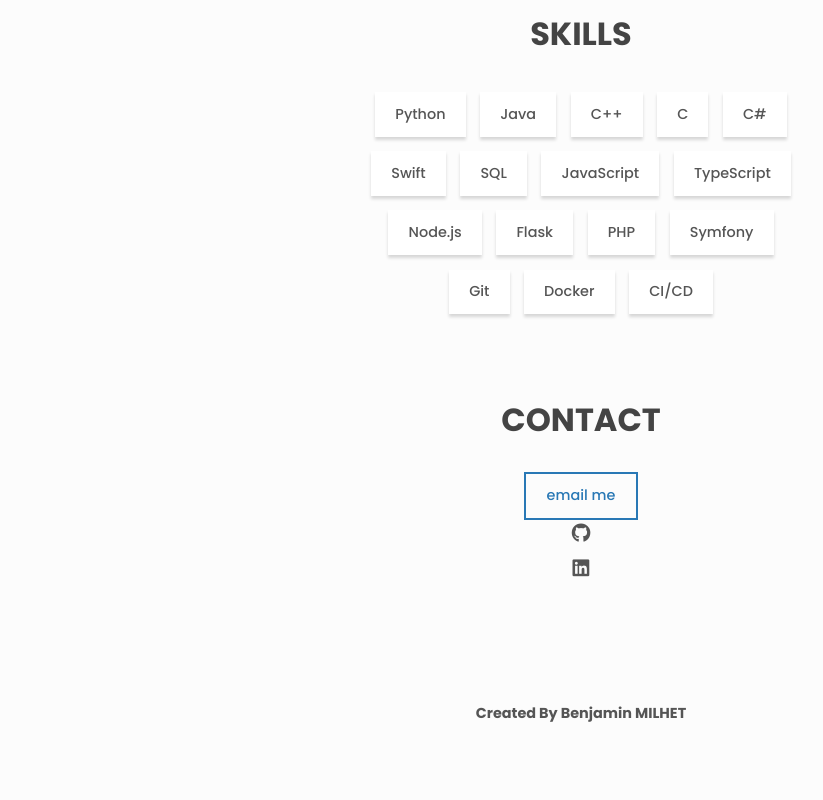
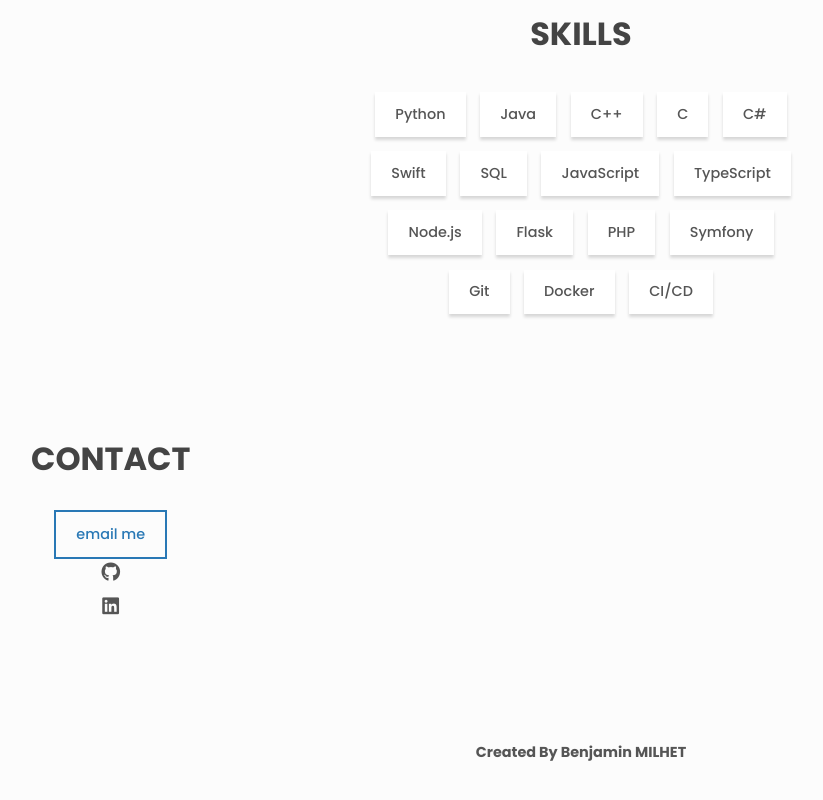
Before and after one commit to benjamin-milhet/benjamin-milhet.github.io, a plain HTML site: page index.html in a window 1280 px wide. Shown: the part 4644-5444 px from the top of the page, without its empty margins (59-882 px from the left). Before the commit the page ends 5417 px from the top, so only its background shows below. Drawn offline with Linux system fonts and the light colour scheme.

Commit message:
Update index.html

```diff
--- a/index.html
+++ b/index.html
@@ -530,6 +530,7 @@
       </section>
 
       <!-- Contact -->
+      <div class="about__contact center">
 	      <section class="section contact center" id="contact">
 	        <h2 class="section__title">Contact</h2>
 	        <a href="mailto:benjamin.milhet@outlook.fr">
@@ -552,6 +553,7 @@
 	            <i aria-hidden="true" class="fab fa-linkedin"></i>
 	          </a>
 	      </section>
+      </div>
     </main>
 
     <footer class="footer">
```
Lines whose indentation alone changed are shown as unchanged.
